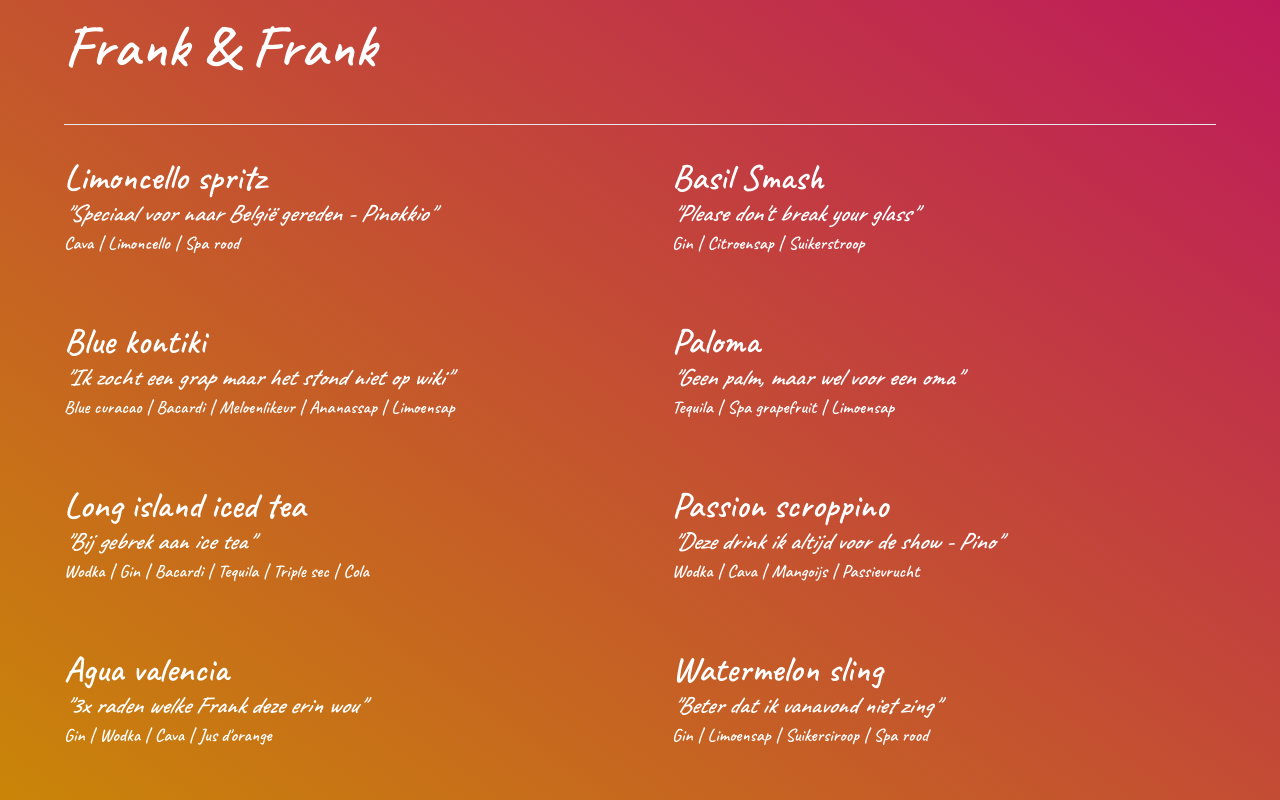
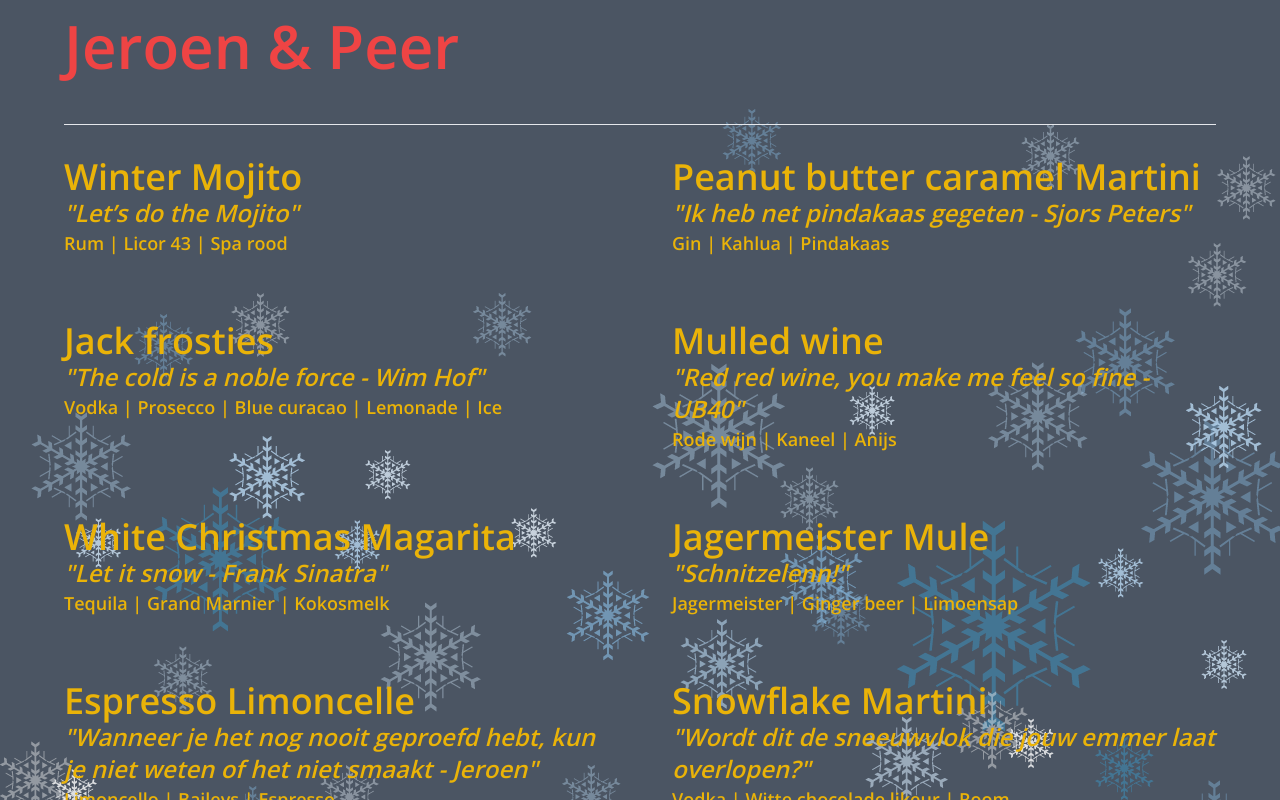
Before and after one commit to actuallyfrank/cazzo-cocktail-club, a Next.js app: page / in a window 1280 px wide. Shown: the part 1080-1880 px from the top of the page. Built offline with nearby package versions, Linux system fonts and the light colour scheme.

Commit message:
chore: move gitlab commits to github

```diff
--- /dev/null
+++ b/components/menus/JeroenPeerMenu.tsx
@@ -0,0 +1,65 @@
+import { Menu } from "./Menu";
+
+export function JeroenPeerMenu() {
+  return (
+    <div
+      className="bg-gray-600"
+      style={{
+        backgroundImage: "url(/img/transparanent-snowflakes.webp)",
+      }}
+    >
+      <Menu className="font-bold text-yellow-500" font="OpenSans">
+        <Menu.Title className="text-red-500">Jeroen & Peer</Menu.Title>
+        <Menu.Divider />
+        <Menu.Grid>
+          <Menu.Item
+            title="Winter Mojito"
+            quote="Let’s do the Mojito"
+            ingredients={["Rum", "Licor 43", "Spa rood"]}
+          />
+          <Menu.Item
+            title="Peanut butter caramel Martini"
+            quote="Ik heb net pindakaas gegeten - Sjors Peters"
+            ingredients={["Gin", "Kahlua", "Pindakaas"]}
+          />
+          <Menu.Item
+            title="Jack frosties"
+            quote="The cold is a noble force - Wim Hof"
+            ingredients={[
+              "Vodka",
+              "Prosecco",
+              "Blue curacao",
+              "Lemonade",
+              "Ice",
+            ]}
+          />
+          <Menu.Item
+            title="Mulled wine"
+            quote="Red red wine, you make me feel so fine - UB40"
+            ingredients={["Rode wijn", "Kaneel", "Anijs"]}
+          />
+          <Menu.Item
+            title="White Christmas Magarita"
+            quote="Let it snow - Frank Sinatra"
+            ingredients={["Tequila", "Grand Marnier", "Kokosmelk"]}
+          />
+          <Menu.Item
+            title="Jagermeister Mule"
+            quote="Schnitzelenn!"
+            ingredients={["Jagermeister", "Ginger beer", "Limoensap"]}
+          />
+          <Menu.Item
+            title="Espresso Limoncelle"
+            quote="Wanneer je het nog nooit geproefd hebt, kun je niet weten of het niet smaakt - Jeroen"
+            ingredients={["Limoncello", "Baileys", "Espresso"]}
+          />
+          <Menu.Item
+            title="Snowflake Martini"
+            quote="Wordt dit de sneeuwvlok die jouw emmer laat overlopen?"
+            ingredients={["Vodka", "Witte chocolade likeur", "Room"]}
+          />
+        </Menu.Grid>
+      </Menu>
+    </div>
+  );
+}
--- a/components/menus/Menu.tsx
+++ b/components/menus/Menu.tsx
@@ -15,7 +15,7 @@
   className?: string;
 }
 
-export function Divider() {
+function Divider() {
   return <hr className="w-full border-t py-4"></hr>;
 }
 
@@ -34,7 +34,7 @@
   );
 }
 
-export function Title({ children, className = "" }) {
+function Title({ children, className = "" }) {
   return (
     <div className={"w-full text-6xl font-bold py-12 " + className}>
       <h1>{children}</h1>
@@ -42,12 +42,7 @@
   );
 }
 
-export function Item({
-  title,
-  quote,
-  ingredients,
-  className = "",
-}: ItemInterface) {
+function Item({ title, quote, ingredients, className = "" }: ItemInterface) {
   return (
     <motion.div
       initial={{ opacity: 0 }}
@@ -72,7 +67,7 @@
   );
 }
 
-export function Grid({ children }) {
+function Grid({ children }) {
   return (
     <div className="grid grid-cols-1 md:grid-cols-2 gap-16">{children}</div>
   );
--- a/pages/_app.tsx
+++ b/pages/_app.tsx
@@ -1,8 +1,20 @@
 import "../styles/globals.css";
 import "../styles/fonts.css";
+import Head from "next/head";
 
 function Application({ Component, pageProps }) {
-  return <Component {...pageProps} />;
+  return (
+    <>
+      <Head>
+        <title>Cazzo Cocktail Club</title>
+        <meta
+          name="description"
+          content="De mooiste cocktailbar van Nederland. SCHERPE PRIJS Met onze scherpe tarieven gegarandeerd de beste prijs/kwaliteit-verhouding. Bekijk foto's van onze cocktails, de cocktailbar en de heerlijke cocktails bekijk de galerij Wij hebben voor meer dan 2.500 klanten gewerkt. Bekijk er een aantal."
+        ></meta>
+      </Head>
+      <Component {...pageProps} />
+    </>
+  );
 }
 
 export default Application;
--- a/pages/index.tsx
+++ b/pages/index.tsx
@@ -5,12 +5,14 @@
 import { KatjaEnMelanieMenu } from "../components/menus/KatjaMelanieMenu";
 import { ArjanRenataRikMenu } from "../components/menus/ArjanRenataRikMenu";
 import { EventCountDown } from "../components/EventCountDown";
+import { JeroenPeerMenu } from "../components/menus/JeroenPeerMenu";
 
 export default function Home() {
   return (
     <div className="bg-gray-50">
       <Hero />
       <EventCountDown />
+      <JeroenPeerMenu />
       <FrankMenu />
       <ArjanRenataRikMenu />
       <KatjaEnMelanieMenu />
```
Also changed, not shown: public/img/transparanent-snowflakes.webp (added), 1 other file (tests, documents, lock files or other folders).
